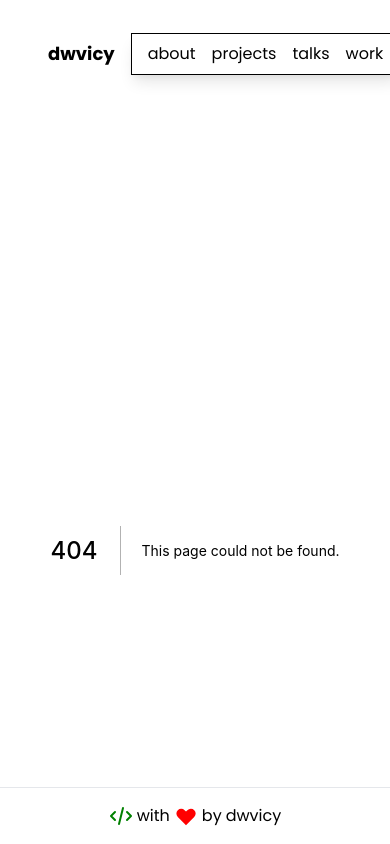
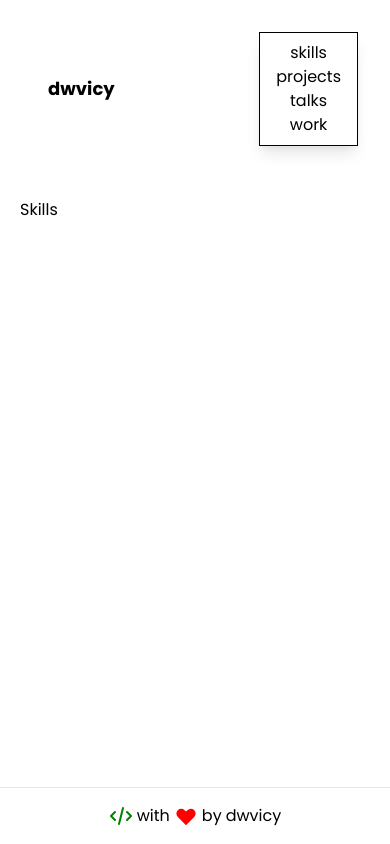
Before and after one commit to dwvicy/poppity, a Next.js app: page /skills in a window 390 px wide. Before the commit this address had no page. Built offline with nearby package versions, Linux system fonts and the light colour scheme; what @tailwindcss/typography would draw is missing.

Commit message:
style: make nav bar responsive

```diff
--- a/pages/about.js
+++ b/pages/skills.js
@@ -1,9 +1,9 @@
 import React from 'react';
 
-export default function About() {
+export default function Skills() {
     return (
         <div className="flex flex-col min-h-screen">
-            <h1>About</h1>
+            <h1>Skills</h1>
         </div>
     );
 }
--- a/src/components/nav.js
+++ b/src/components/nav.js
@@ -1,7 +1,7 @@
 import Link from 'next/link';
 
 const links = [
-    { href: '/about', label: 'about' },
+    { href: '/skills', label: 'skills' },
     { href: '/projects', label: 'projects' },
     { href: '/talks', label: 'talks' },
     { href: '/work', label: 'work' }
@@ -19,9 +19,9 @@ export default function Nav() {
                     </Link>
                 </li>
                 <div className="text-black border border-black shadow-lg">
-                    <ul className="px-4 py-2 flex items-center justify-between space-x-4">
+                    <ul className="px-4 py-2 flex flex-col items-center justify-between md:space-x-4 md:flex-row">
                         {links.map(({ href, label }) => (
-                            <li key={`${href}${label}`}>
+                            <li className="text-center" key={`${href}${label}`}>
                                 <Link href={href}>{label}</Link>
                             </li>
                         ))}
```
